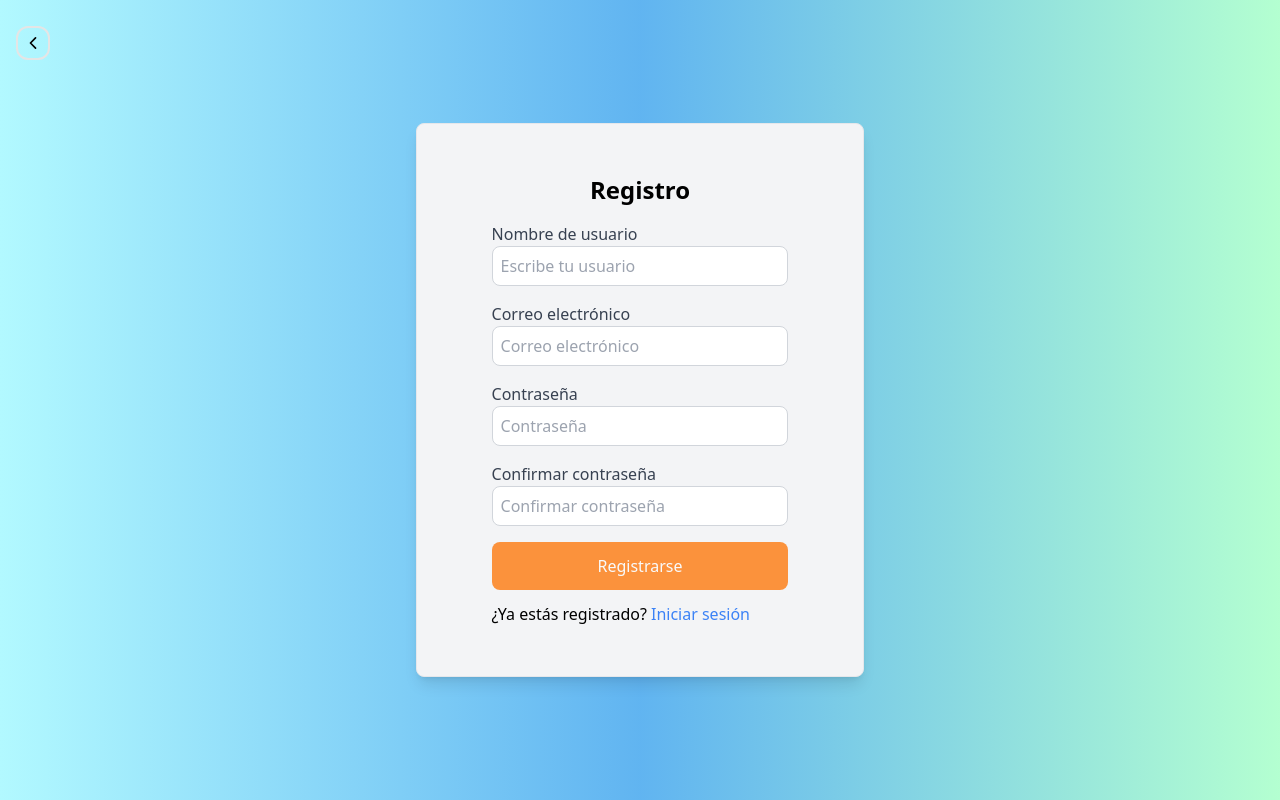
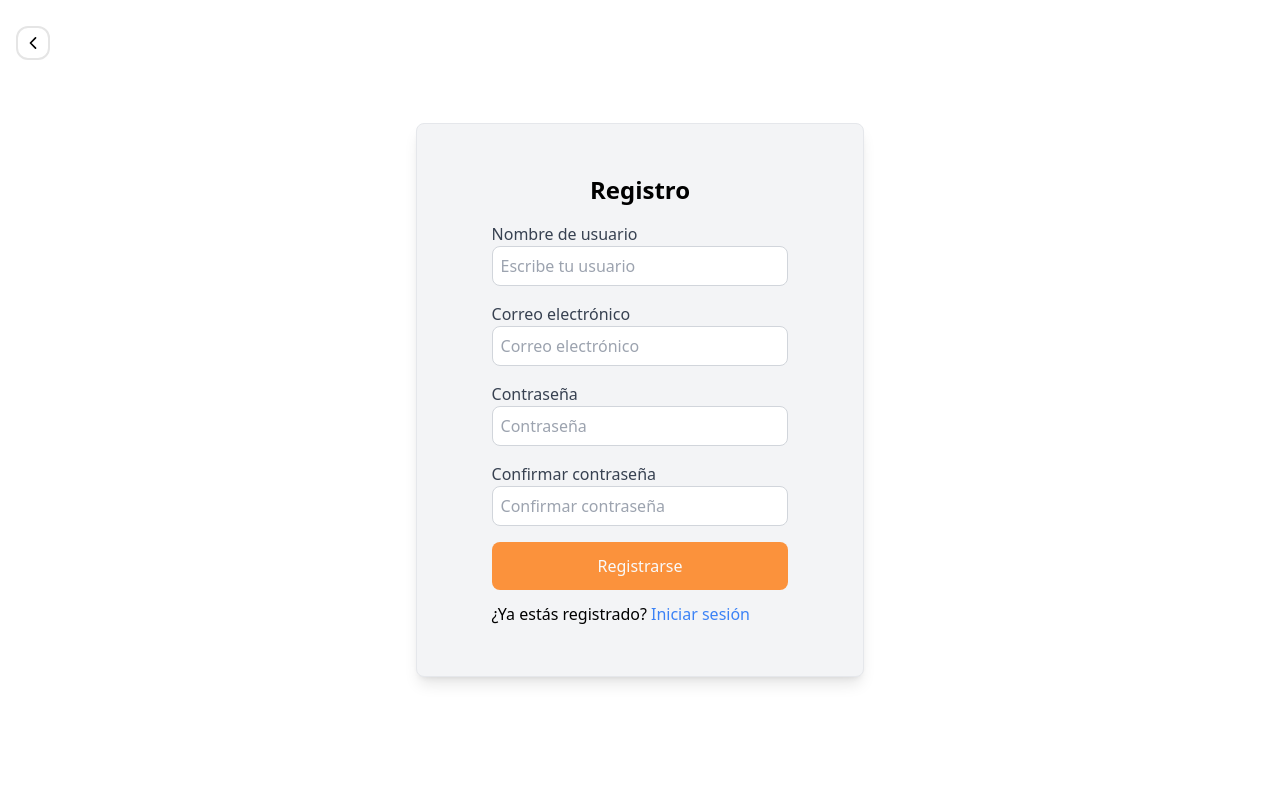
Before and after one commit to No-Country/s7-11-t-javareact, a React (Vite) app in the folder client/: page /register in a window 1280 px wide. Built offline with nearby package versions, Linux system fonts and the light colour scheme; a web font is replaced by a local one.

Commit message:
Styles (src/assets/styles): Delete class gradient

```diff
--- a/client/src/assets/styles/index.css
+++ b/client/src/assets/styles/index.css
@@ -12,15 +12,10 @@
   @apply min-h-full;
 }
 
-
-.bg-gradient {
-  background: rgb(178, 249, 255);
-  background: linear-gradient(
-    90deg,
-    rgba(178, 249, 255, 1) 0%,
-    rgba(56, 161, 237, 0.7959558823529411) 50%,
-    rgba(104, 255, 162, 0.4962359943977591) 100%
-  );
+/* Backgrounds */
+.bg-main-image {
+  @apply bg-cover h-screen;
+  background-image: var(--bg-main-image);
 }
 
 /* Animaciones */
```
